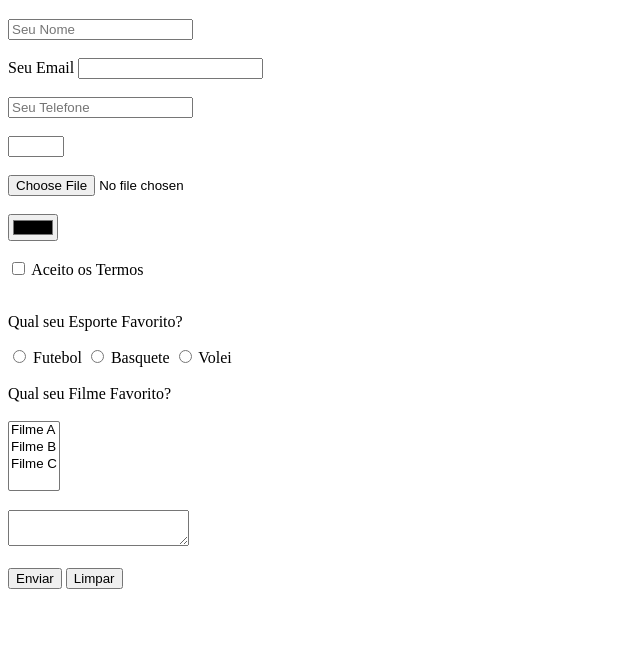
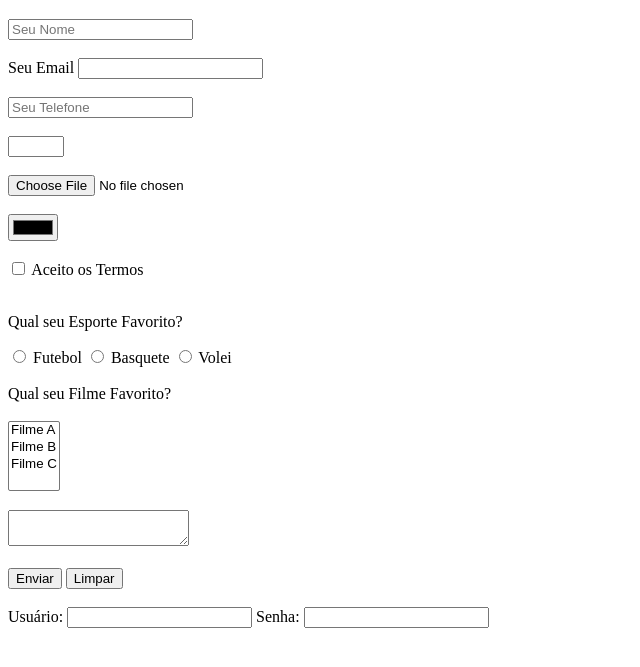
Before and after one commit to ID-Gabriel-Felix/Curso-Ebac, a plain HTML site: page Html/Formulario.html in a window 1280 px wide. Shown: the part 61-728 px from the top of the page, without its empty margins (0-640 px from the left). Drawn offline with Linux system fonts and the light colour scheme.

Commit message:
:construction: 3.7 - Senhas

```diff
--- a/Html/Formulario.html
+++ b/Html/Formulario.html
@@ -64,6 +64,13 @@
         <Button type="reset">
             Limpar
         </Button>
+        <br/>
+        <br/>
+
+        <label for="user">Usuário:</label>
+        <input id="user" type="text"/>
+        <label>Senha:</label>
+        <input type="password"/>                                             <!-- atributo password - oculta a digitação                           -->
 
     </form>
 </body>
```
